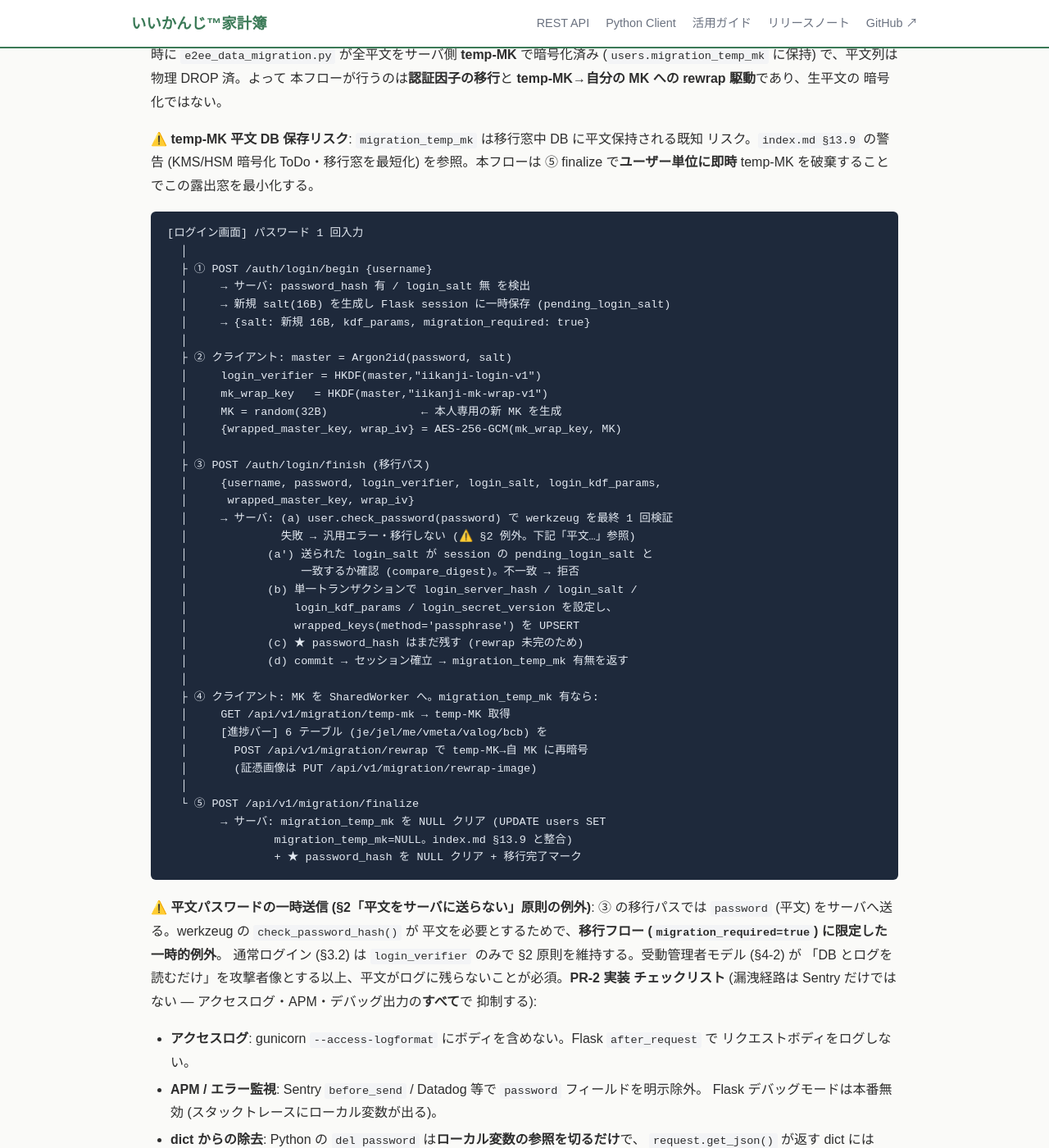
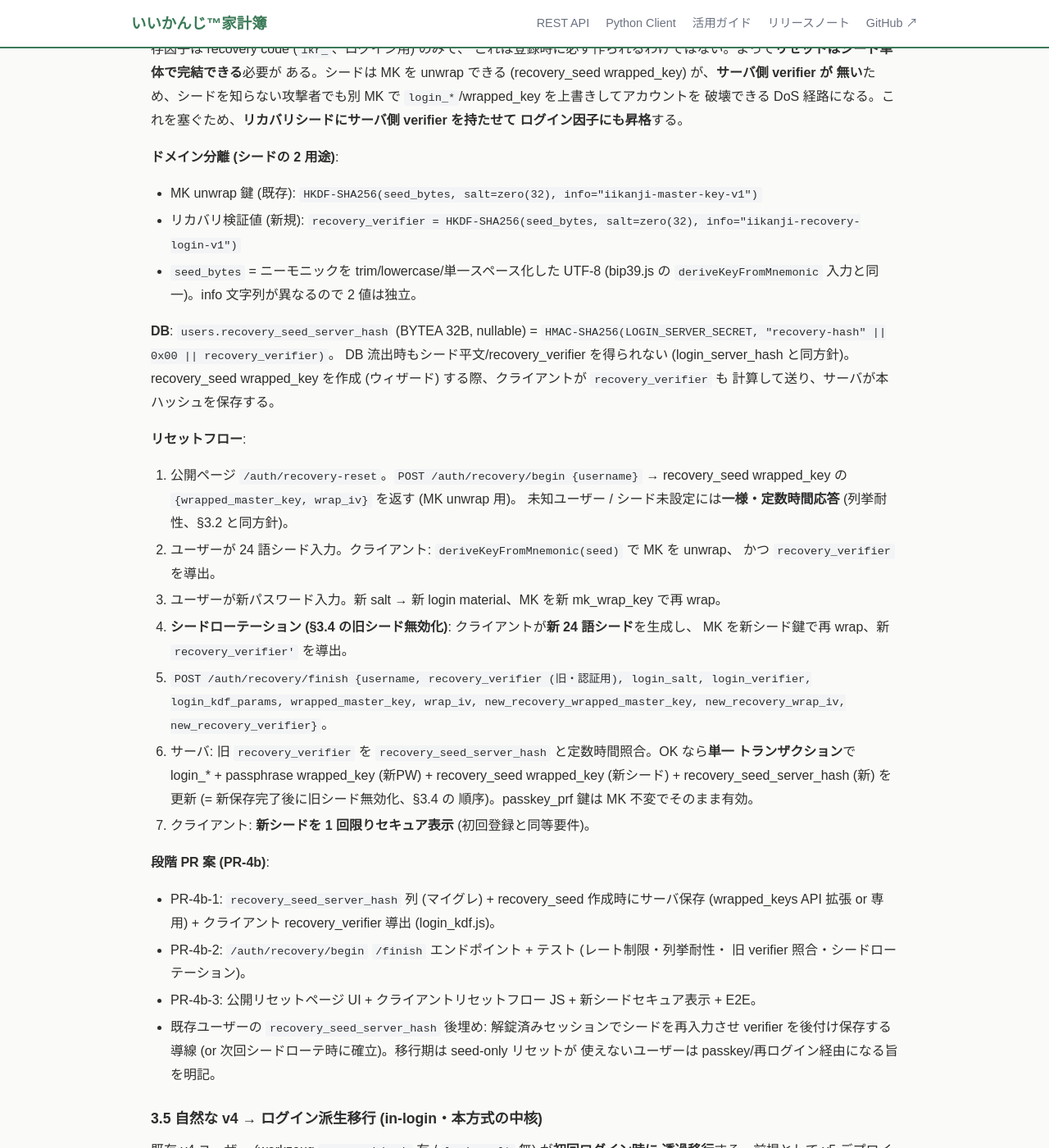
Before and after one commit to nananek/iikanji-kakeibo, a Jekyll site: the page built from docs/v5-e2ee/login-derived-mk.md, in a window 1280 px wide and 1400 px high, scrolled down 4417 px. Shown: the whole window at 82% size. Built offline with Jekyll 4.4.1, drawn with Linux system fonts in a browser that asks for light colours; our own code applies the rules of GitHub Pages for plain Markdown files; some of the changed text lies outside the part shown.

Commit message:
docs(e2ee): パスワードリセット §3.4.1 — リカバリシードをフル復旧因子化 (#385 PR-4b 設計)
ユーザー判断 (Option A) を設計書に反映。パスワード忘れ復旧をリカバリシード単体で完結
させるため、シードにサーバ側 verifier を持たせてログイン因子に昇格する。

- ドメイン分離: MK unwrap 鍵 (info=iikanji-master-key-v1) と recovery_verifier
  (info=iikanji-recovery-login-v1) を同一シードから別 info で導出
- DB: users.recovery_seed_server_hash = HMAC(LOGIN_SERVER_SECRET, recovery-hash||0x00||
  recovery_verifier)。シード平文/verifier を DB から得られない
- リセットフロー: /auth/recovery/begin (wrapped_key 返却) → seed で MK unwrap + verifier
  導出 → 新PW再wrap → シードローテ (新seed生成・再wrap) → /finish (旧verifier照合 →
  login_*/passphrase/recovery wrapped_key/recovery_server_hash を単一Tx更新) → 新seed表示
- 段階 PR 案 (4b-1 verifier基盤 / 4b-2 begin・finish API / 4b-3 リセットUI+E2E) + 既存
  ユーザーの recovery_seed_server_hash 後埋め導線

Co-Authored-By: Claude Opus 4.8 <noreply@anthropic.com>

```diff
--- a/docs/v5-e2ee/login-derived-mk.md
+++ b/docs/v5-e2ee/login-derived-mk.md
@@ -146,6 +146,57 @@ HMAC の**メッセージ先頭にドメインラベル + `0x00`** を付けて
   禁止・コピー時の注意喚起。PR-4 で実装漏れしやすいので明記)。
 - リカバリシードも無ければ MK 復元不可能 (規約で明示。文言は `terms` テンプレートに
   追記する ToDo)。
+
+#### 3.4.1 リセット認証モデル: リカバリシードを「フル復旧因子」化 (採用方針)
+
+パスワードを忘れたユーザーが確実に持つのは**ウィザードで必須提示したリカバリシード
+(24 語)**。一方サーバが検証できる既存因子は recovery code (`ikr_`、ログイン用) のみで、
+これは登録時に必ず作られるわけではない。よって**リセットはシード単体で完結できる**必要が
+ある。シードは MK を unwrap できる (recovery_seed wrapped_key) が、**サーバ側 verifier が
+無い**ため、シードを知らない攻撃者でも別 MK で `login_*`/wrapped_key を上書きしてアカウントを
+破壊できる DoS 経路になる。これを塞ぐため、**リカバリシードにサーバ側 verifier を持たせて
+ログイン因子にも昇格**する。
+
+**ドメイン分離 (シードの 2 用途)**:
+- MK unwrap 鍵 (既存): `HKDF-SHA256(seed_bytes, salt=zero(32), info="iikanji-master-key-v1")`
+- リカバリ検証値 (新規): `recovery_verifier = HKDF-SHA256(seed_bytes, salt=zero(32),
+  info="iikanji-recovery-login-v1")`
+- `seed_bytes` = ニーモニックを trim/lowercase/単一スペース化した UTF-8 (bip39.js の
+  `deriveKeyFromMnemonic` 入力と同一)。info 文字列が異なるので 2 値は独立。
+
+**DB**: `users.recovery_seed_server_hash` (BYTEA 32B, nullable) =
+`HMAC-SHA256(LOGIN_SERVER_SECRET, "recovery-hash" || 0x00 || recovery_verifier)`。
+DB 流出時もシード平文/recovery_verifier を得られない (login_server_hash と同方針)。
+recovery_seed wrapped_key を作成 (ウィザード) する際、クライアントが `recovery_verifier` も
+計算して送り、サーバが本ハッシュを保存する。
+
+**リセットフロー**:
+1. 公開ページ `/auth/recovery-reset`。`POST /auth/recovery/begin {username}` →
+   recovery_seed wrapped_key の `{wrapped_master_key, wrap_iv}` を返す (MK unwrap 用)。
+   未知ユーザー / シード未設定には**一様・定数時間応答** (列挙耐性、§3.2 と同方針)。
+2. ユーザーが 24 語シード入力。クライアント: `deriveKeyFromMnemonic(seed)` で MK を unwrap、
+   かつ `recovery_verifier` を導出。
+3. ユーザーが新パスワード入力。新 salt → 新 login material、MK を新 mk_wrap_key で再 wrap。
+4. **シードローテーション (§3.4 の旧シード無効化)**: クライアントが**新 24 語シード**を生成し、
+   MK を新シード鍵で再 wrap、新 `recovery_verifier'` を導出。
+5. `POST /auth/recovery/finish {username, recovery_verifier (旧・認証用), login_salt,
+   login_verifier, login_kdf_params, wrapped_master_key, wrap_iv,
+   new_recovery_wrapped_master_key, new_recovery_wrap_iv, new_recovery_verifier}`。
+6. サーバ: 旧 `recovery_verifier` を `recovery_seed_server_hash` と定数時間照合。OK なら**単一
+   トランザクション**で login_* + passphrase wrapped_key (新PW) + recovery_seed wrapped_key
+   (新シード) + recovery_seed_server_hash (新) を更新 (= 新保存完了後に旧シード無効化、§3.4 の
+   順序)。passkey_prf 鍵は MK 不変でそのまま有効。
+7. クライアント: **新シードを 1 回限りセキュア表示** (初回登録と同等要件)。
+
+**段階 PR 案 (PR-4b)**:
+- PR-4b-1: `recovery_seed_server_hash` 列 (マイグレ) + recovery_seed 作成時にサーバ保存
+  (wrapped_keys API 拡張 or 専用) + クライアント recovery_verifier 導出 (login_kdf.js)。
+- PR-4b-2: `/auth/recovery/begin` `/finish` エンドポイント + テスト (レート制限・列挙耐性・
+  旧 verifier 照合・シードローテーション)。
+- PR-4b-3: 公開リセットページ UI + クライアントリセットフロー JS + 新シードセキュア表示 + E2E。
+- 既存ユーザーの `recovery_seed_server_hash` 後埋め: 解錠済みセッションでシードを再入力させ
+  verifier を後付け保存する導線 (or 次回シードローテ時に確立)。移行期は seed-only リセットが
+  使えないユーザーは passkey/再ログイン経由になる旨を明記。
 
 ### 3.5 自然な v4 → ログイン派生移行 (in-login・本方式の中核)
 
```
